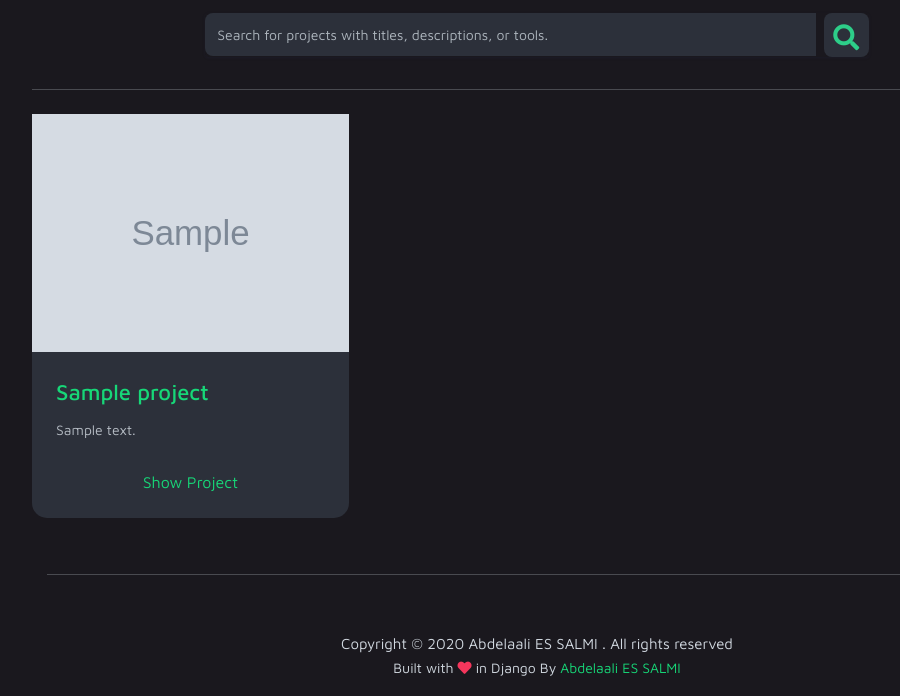
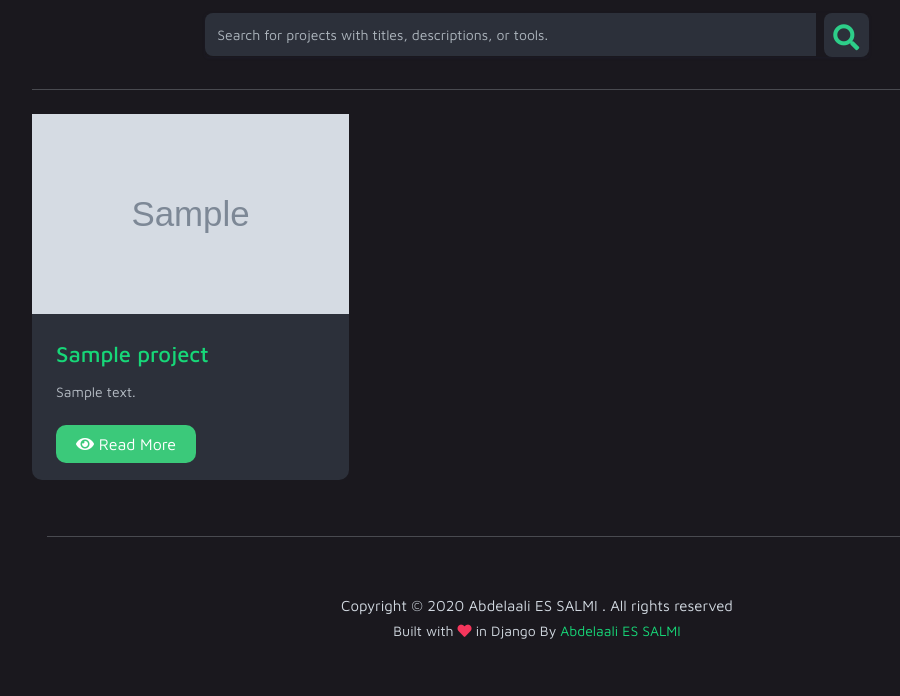
Before and after one commit to abdlalisalmi/DJANGO-Portfolio, a Django app: page /projects/ in a window 1280 px wide. Shown: the part 169-865 px from the top of the page, without its empty margins (103-1003 px from the left). After the commit the page ends 808 px from the top, so only its background shows below. Run offline with Django 3.2, Linux system fonts and the light colour scheme; tables that the repository leaves empty hold one stand-in row (values such as "Sample post"); grey boxes marked "Sample" are stand-in pictures; some libraries are stand-ins or nearby versions.

Commit message:
change projects card

```diff
--- a/portfolio/static/app.css
+++ b/portfolio/static/app.css
@@ -438,13 +438,28 @@ hr {
 
   .project-card {
     background-color: var(--secondary);
-    border-radius: 15px;
+    border-radius: 10px;
     transition: all .7s;
     padding: 0px;
 }
 .project-card:hover {
     background-color: #424449;
     box-shadow: 0 14px 28px rgba(0,0,0,0.25), 0 10px 10px rgba(0,0,0,0.22);
+}
+.project-card-img {
+    display: flex;
+    justify-content: center;
+    align-items: center;
+    overflow: hidden
+}
+.project-card-img img {
+    object-fit: cover;
+    width: 320px;
+    height: 200px;
+    transition: all .5s;
+}
+.project-card-img img:hover {
+    transform: scale(1.05);
 }
 .project-card-title {
     color: var(--scolor);
@@ -461,15 +476,27 @@ hr {
     margin-top: 30px;
 }
 .show-project-btn a {
-    color: var(--scolor);
-    padding: 10px 20%;
+    color: #fff;
+    background-color: #3edd83e1;
+    padding: 10px 20px;
     border-radius: 10px;
-    transition: border-radius 0.8s;
+    transition:  background-color 0.5s;
 }
 .show-project-btn a:hover {
-    border-radius: 50px;
     border: #17D778 solid 2px;
-    /* background-color: var(--scolor); */
+    background-color: #424449;
+    color: var(--scolor);
+}
+.back-to-projects a {
+    color: #fff;
+    background-color: var(--bg-color);
+    border: var(--scolor) solid 2px;
+    padding: 10px 20px;
+    border-radius: 10px;
+    transition:  background-color 0.5s;
+}
+.back-to-projects a:hover {
+    background-color: var(--scolor);
 }
 
 .more-btn {
--- a/portfolio/static/app.js
+++ b/portfolio/static/app.js
@@ -168,14 +168,14 @@ if (searchBtn) {
                                 <div class="col-lg-4 mb-4 ">
 
                                     <div class="card project-card">
-                                        <div class="">
-                                            <img class="d-block w-100 p-0" src="${project.image_url}">
+                                        <div class="project-card-img">
+                                            <img src="${project.image_url}">
                                         </div>
                                         <div class="card-body pt-0">
                                             <h1 class="project-card-title">${truncateString(project.title, 25)}</h1>
                                             <p class="project-card-disc">${truncateString(project.description, 100)}</p>
-                                            <div class="show-project-btn text-center">
-                                                <a href="${project.url}">Show Project</a>
+                                            <div class="show-project-btn">
+                                                <a href="${project.url}"><i class="fa fa-eye"></i> Read More</a>
                                             </div>
                                         </div>
                                     </div>
@@ -183,14 +183,21 @@ if (searchBtn) {
                                 </div>
                                 `;
                             });
+                            projectsContainer.innerHTML += `
+                            <div class="col-12 my-4 text-center">
+                                <div class="back-to-projects">
+                                    <a href="/projects">Back to Projects</a>
+                                </div>
+                            </div>
+                            `;
                         }, 2000);
                     } else {
                         projectsContainer.classList.add('justify-content-center')
                         projectsContainer.innerHTML = `
                             <div class="col-lg-4 text-center s-color">
                                 <p>There are no projects with the name '<strong class="color-primary">${data.searchText}</strong>'</p>
-                                <div class="show-project">
-                                    <a href="/projects">Back To Projects</a>
+                                <div class="back-to-projects">
+                                    <a href="/projects">Back to Projects</a>
                                 </div>
                             </div>
                             `;
--- a/templates/projects/projects_page.html
+++ b/templates/projects/projects_page.html
@@ -29,14 +29,14 @@
                 <div class="col-lg-4 mb-4 ">
 
                         <div class="project-card">
-                            <div class="">
-                                <img class="d-block w-100 p-0" src="{{project.image.url}}">
+                            <div class="project-card-img">
+                                <img src="{{project.image.url}}">
                             </div>
                             <div class="card-body pt-0">
                                 <h1 class="project-card-title">{{project.title|truncatechars:25}}</h1>
                                 <p class="project-card-disc">{{project.description|truncatechars:100|safe}}</p>
-                                <div class="show-project-btn text-center">
-                                    <a href="{{project.get_project_absolute_url}}">Show Project</a>
+                                <div class="show-project-btn">
+                                    <a href="{{project.get_project_absolute_url}}"><i class="fa fa-eye"></i> Read More</a>
                                 </div>
                             </div>
                         </div>
```
